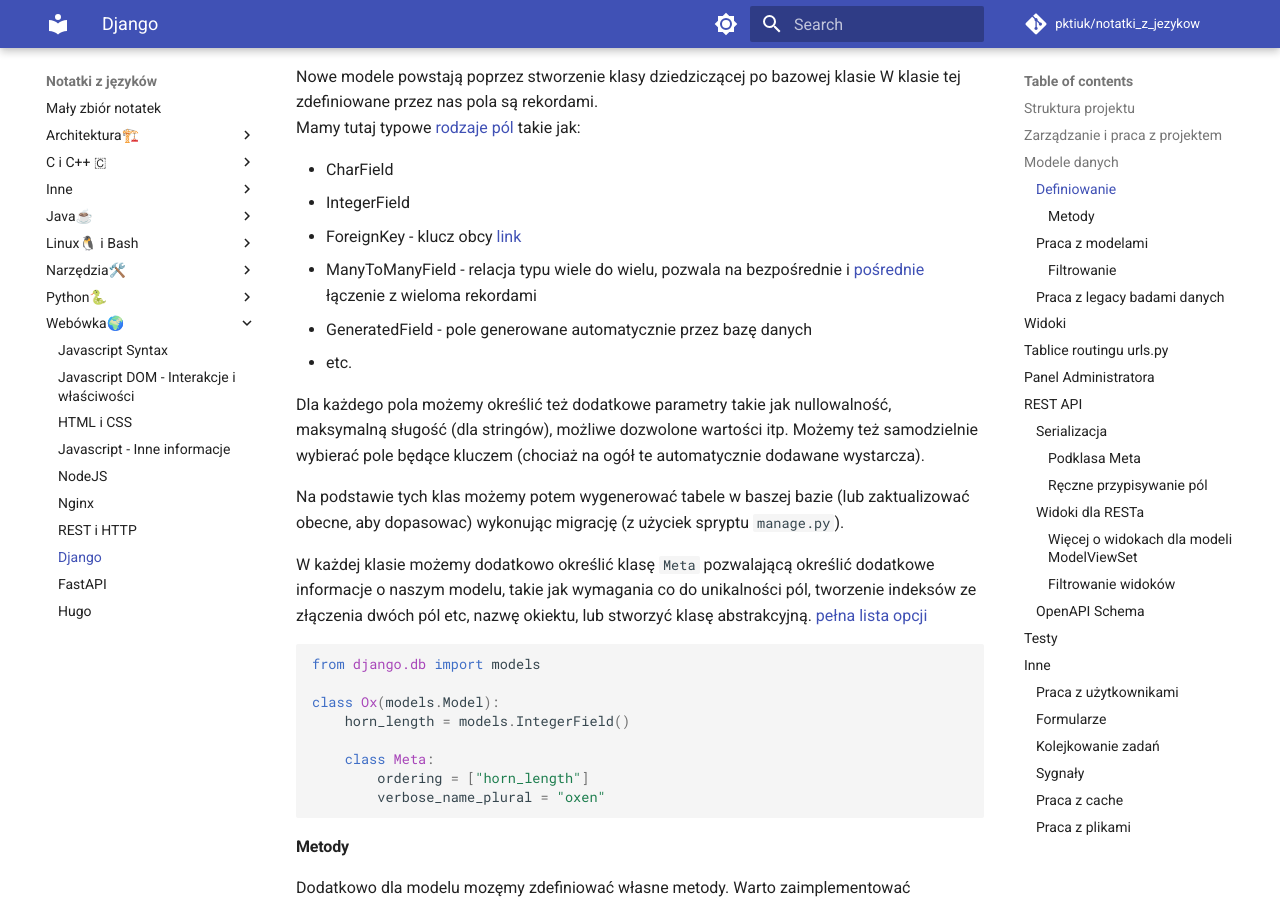
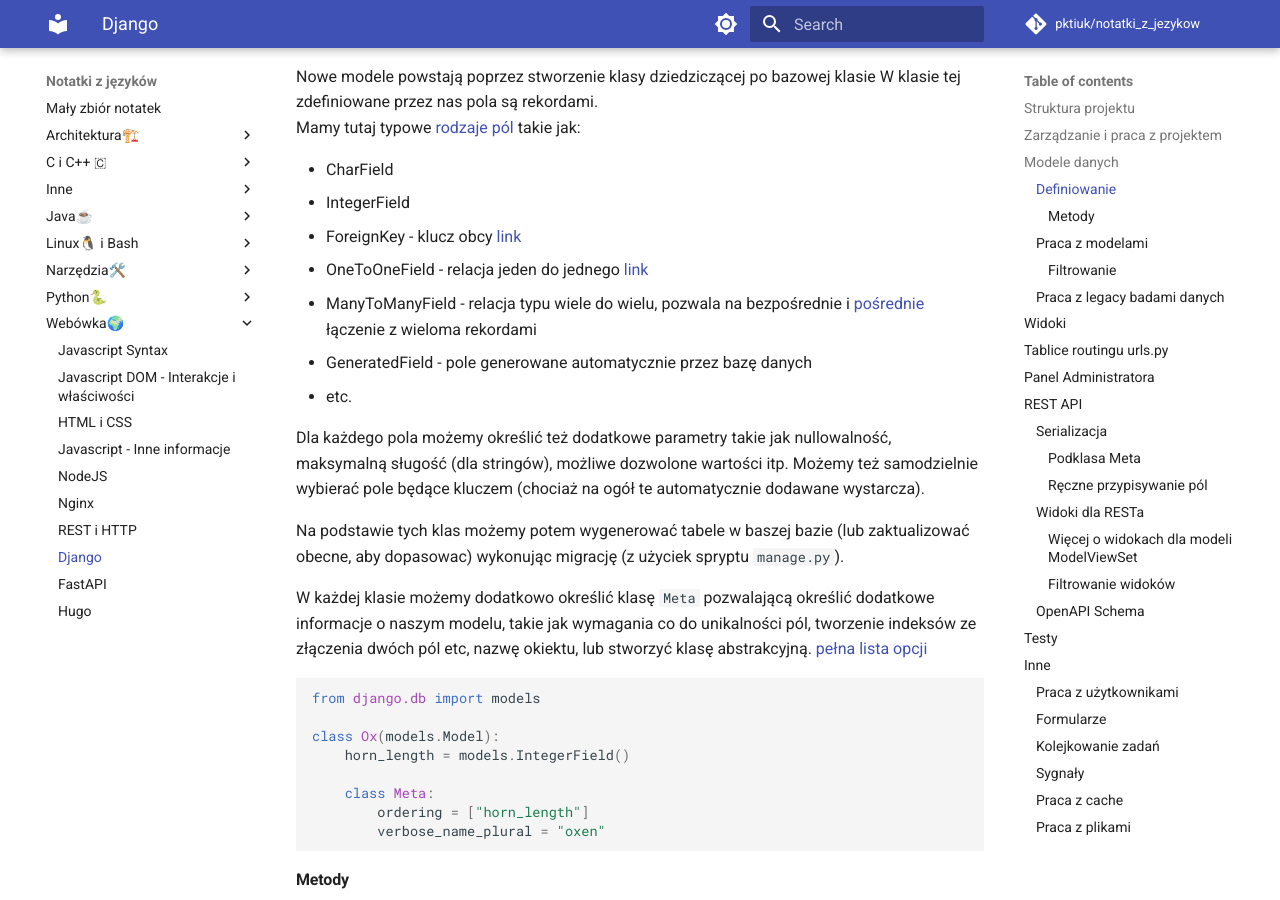
Before and after one commit to pktiuk/notatki_z_jezykow, an MkDocs documentation site: the page built from docs/Webówka🌍/9_django.md, in a window 1280 px wide and 900 px high, scrolled down 2453 px. Built offline with MkDocs 1.6.1 and Material for MkDocs 9.7.7, drawn with Linux system fonts in a browser that asks for light colours; comment, search, counter and statistics services are not loaded.

Commit message:
Relacja one to one

```diff
--- a/docs/Webówka🌍/9_django.md
+++ b/docs/Webówka🌍/9_django.md
@@ -91,6 +91,7 @@ Mamy tutaj typowe [rodzaje pól](https://docs.djangoproject.com/en/5.1/ref/model
 - CharField
 - IntegerField
 - ForeignKey - klucz obcy [link](https://docs.djangoproject.com/en/5.1/ref/models/fields/#django.db.models.ForeignKey)
+- OneToOneField - relacja jeden do jednego [link](https://docs.djangoproject.com/en/5.1/topics/db/examples/one_to_one/)
 - ManyToManyField - relacja typu wiele do wielu, pozwala na bezpośrednie i [pośrednie](https://docs.djangoproject.com/en/5.1/topics/db/models/#extra-fields-on-many-to-many-relationships) łączenie z wieloma rekordami
 - GeneratedField - pole generowane automatycznie przez bazę danych
 - etc.
```
